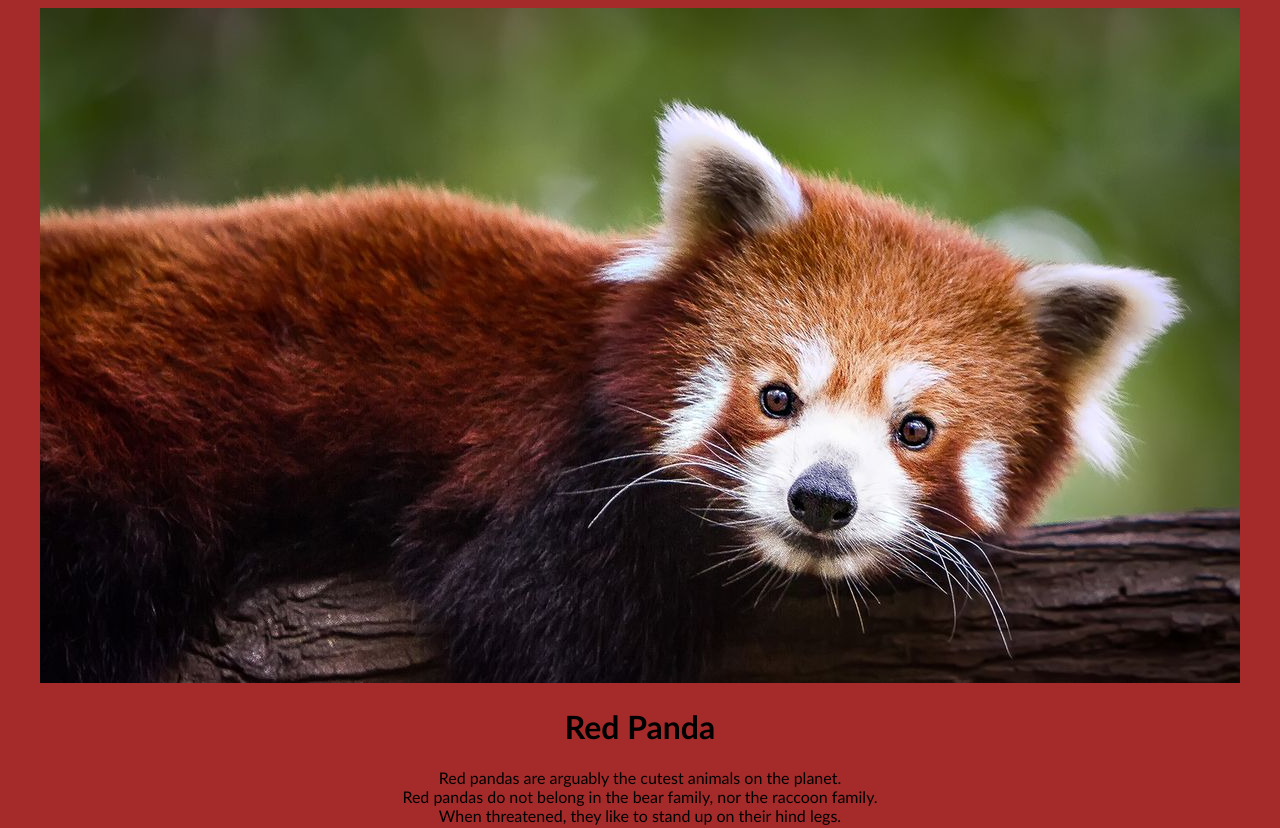
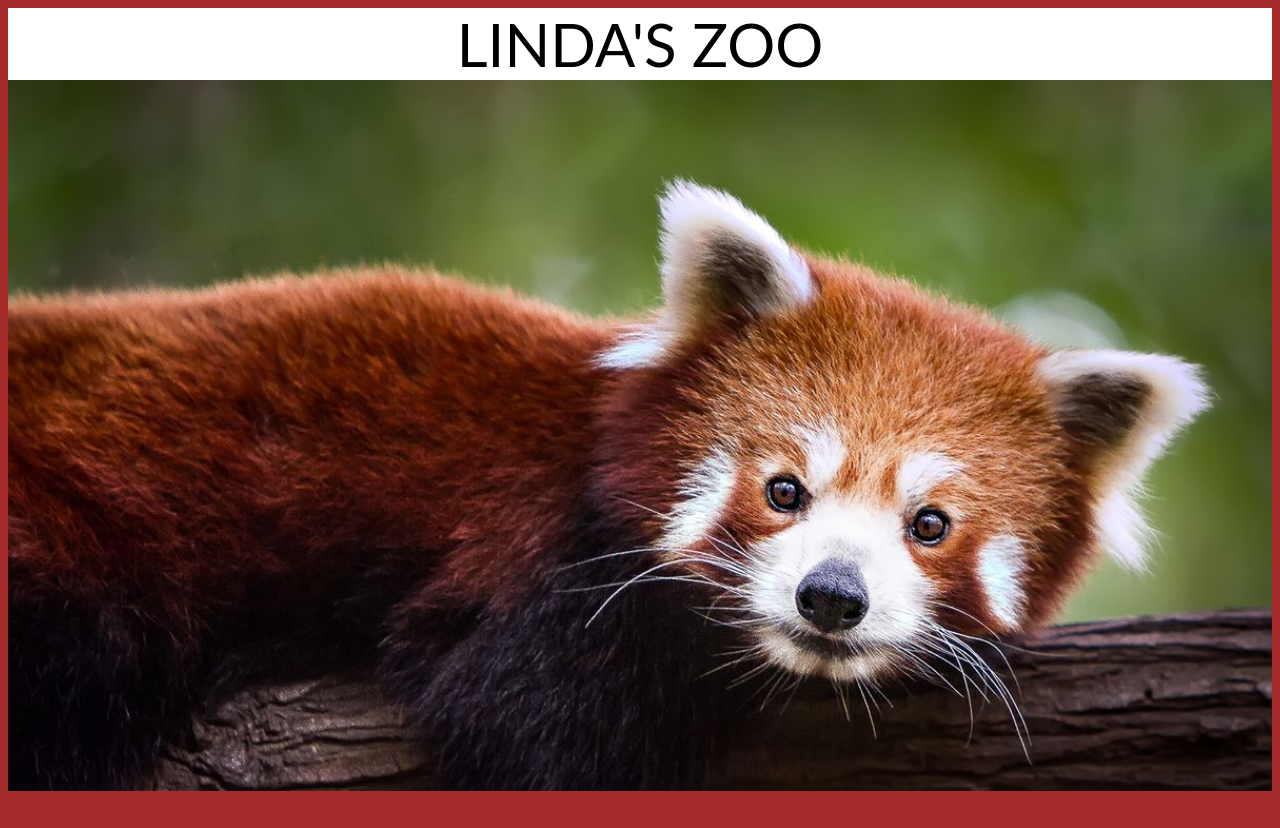
Before and after one commit to linda9009/zoo, a plain HTML site: page redpanda.html in a window 1280 px wide. Shown: the top 828 px of the page. Drawn offline with Linux system fonts and the light colour scheme.

Commit message:
uadded navigation bar and updated styling

```diff
--- a/css/redpanda.css
+++ b/css/redpanda.css
@@ -3,3 +3,37 @@ body {
     background-color: brown;
     text-align: center;
 }
+
+img {
+    width: 100%;
+}
+
+h1 {
+    font-size: 59px;
+}
+
+p {
+    font-size: 30px;
+}
+
+nav {
+    float: top;
+    width: 100%;
+    height: 10%;
+    background: rgb(255, 255, 255);
+    padding: none;
+    text-align: center;
+    text-decoration: none;
+    font-size: 60px;
+  }
+
+  a:link, a:visited {
+    text-align: center;
+    text-decoration: none;
+    color: black;
+  }
+
+  a:hover, a:active {
+    text-decoration: none;
+    color: black;
+  }
--- a/redpanda.html
+++ b/redpanda.html
@@ -3,6 +3,9 @@
     <title>Linda's Zoo - Red Panda</title>
     <link rel="stylesheet" type="text/css" href="css/redpanda.css">
 </head>
+<nav>
+    <a href="index.html">LINDA'S ZOO</a>
+</nav>
 <body>
     <img src="img/redpanda.jpeg" alt="red panda">
     <h1>Red Panda</h1>
```
